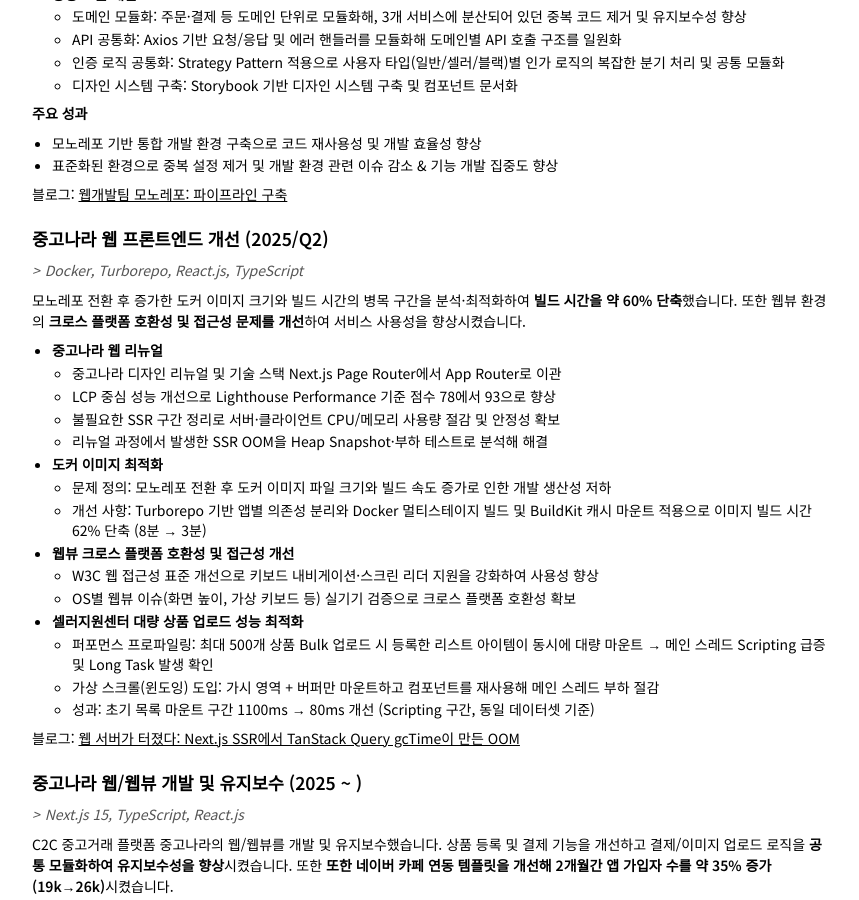
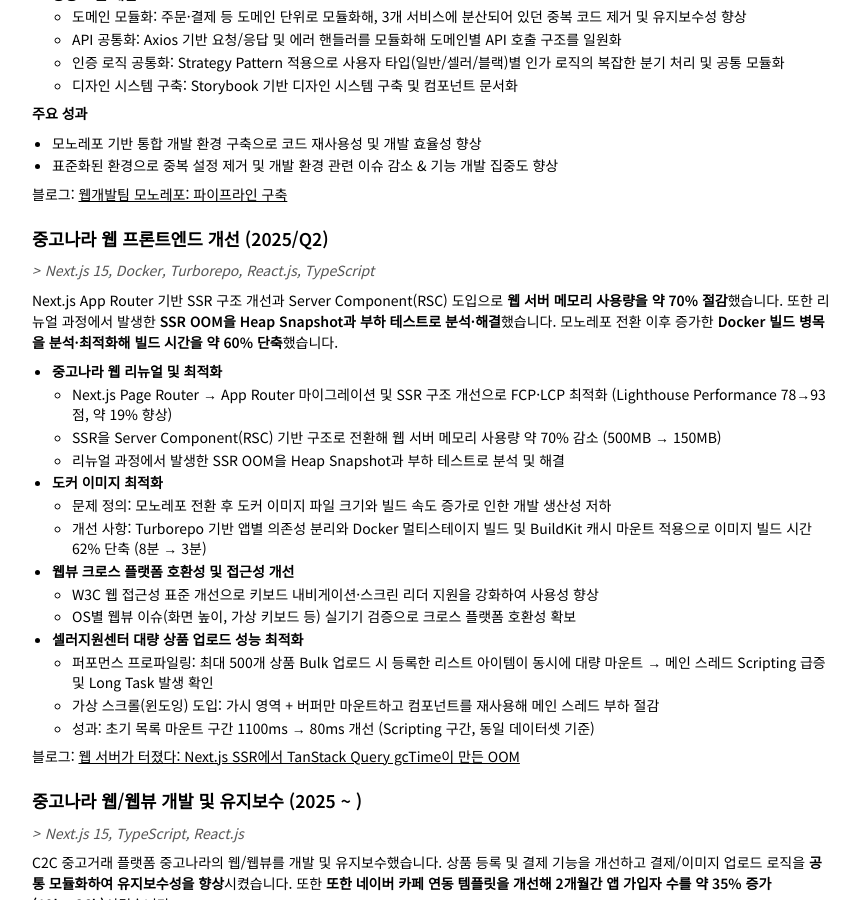
Before and after one commit to ghost-redo/ghost-redo.github.io, a Jekyll site: the page built from resume.md, in a window 1280 px wide and 900 px high, scrolled down 1695 px. Shown: the whole window, without its empty margins (209-1068 px from the left). Built offline with Jekyll 4.4.1, drawn with Linux system fonts in a browser that asks for light colours; some web fonts are replaced; some of the changed text lies outside the part shown.

Commit message:
2026/03/05 [중고나라 웹 리뉴얼 및 최적화] 업데이트

```diff
--- a/resume.md
+++ b/resume.md
@@ -39,7 +39,7 @@ MAU 450만 C2C 중고거래 플랫폼 기업
   - API / 인증 로직 공통화
   - 디자인 시스템 구축
 - 중고나라 웹 프론트엔드 개선
-  - 중고나라 웹 리뉴얼
+  - 중고나라 웹 리뉴얼 및 최적화
   - 도커 이미지 최적화
   - 웹뷰 크로스 플랫폼 호환성 및 W3C 접근성 개선
   - 셀러지원센터 대량 상품 업로드 페이지 성능 최적화
@@ -99,15 +99,15 @@ AI 기반 B2B SaaS 광고/추천 솔루션 초기 스타트업
 
 ### 중고나라 웹 **프론트엔드 개선** **(2025/Q2)**
 
-> _Docker, Turborepo, React.js, TypeScript_
+> _Next.js 15, Docker, Turborepo, React.js, TypeScript_
 
-모노레포 전환 후 증가한 도커 이미지 크기와 빌드 시간의 병목 구간을 분석·최적화하여 **빌드 시간을 약 60% 단축**했습니다. 또한 웹뷰 환경의 **크로스 플랫폼 호환성 및 접근성 문제를 개선**하여 서비스 사용성을 향상시켰습니다.
+Next.js App Router 기반 SSR 구조 개선과 Server Component(RSC) 도입으로 **웹 서버 메모리 사용량을 약 70% 절감**했습니다. 또한 리뉴얼 과정에서 발생한 **SSR OOM을 Heap Snapshot과 부하 테스트로 분석·해결**했습니다.
+모노레포 전환 이후 증가한 **Docker 빌드 병목을 분석·최적화해 빌드 시간을 약 60% 단축**했습니다.
 
-- **중고나라 웹 리뉴얼**
-  - 중고나라 디자인 리뉴얼 및 기술 스택 Next.js Page Router에서 App Router로 이관
-  - LCP 중심 성능 개선으로 Lighthouse Performance 기준 점수 78에서 93으로 향상
-  - 불필요한 SSR 구간 정리로 서버·클라이언트 CPU/메모리 사용량 절감 및 안정성 확보
-  - 리뉴얼 과정에서 발생한 SSR OOM을 Heap Snapshot·부하 테스트로 분석해 해결
+- **중고나라 웹 리뉴얼 및 최적화**
+  - Next.js Page Router → App Router 마이그레이션 및 SSR 구조 개선으로 FCP·LCP 최적화 (Lighthouse Performance 78→93점, 약 19% 향상)
+  - SSR을 Server Component(RSC) 기반 구조로 전환해 웹 서버 메모리 사용량 약 70% 감소 (500MB → 150MB)
+  - 리뉴얼 과정에서 발생한 SSR OOM을 Heap Snapshot과 부하 테스트로 분석 및 해결
 
 - **도커 이미지 최적화**
   - 문제 정의: 모노레포 전환 후 도커 이미지 파일 크기와 빌드 속도 증가로 인한 개발 생산성 저하
```
